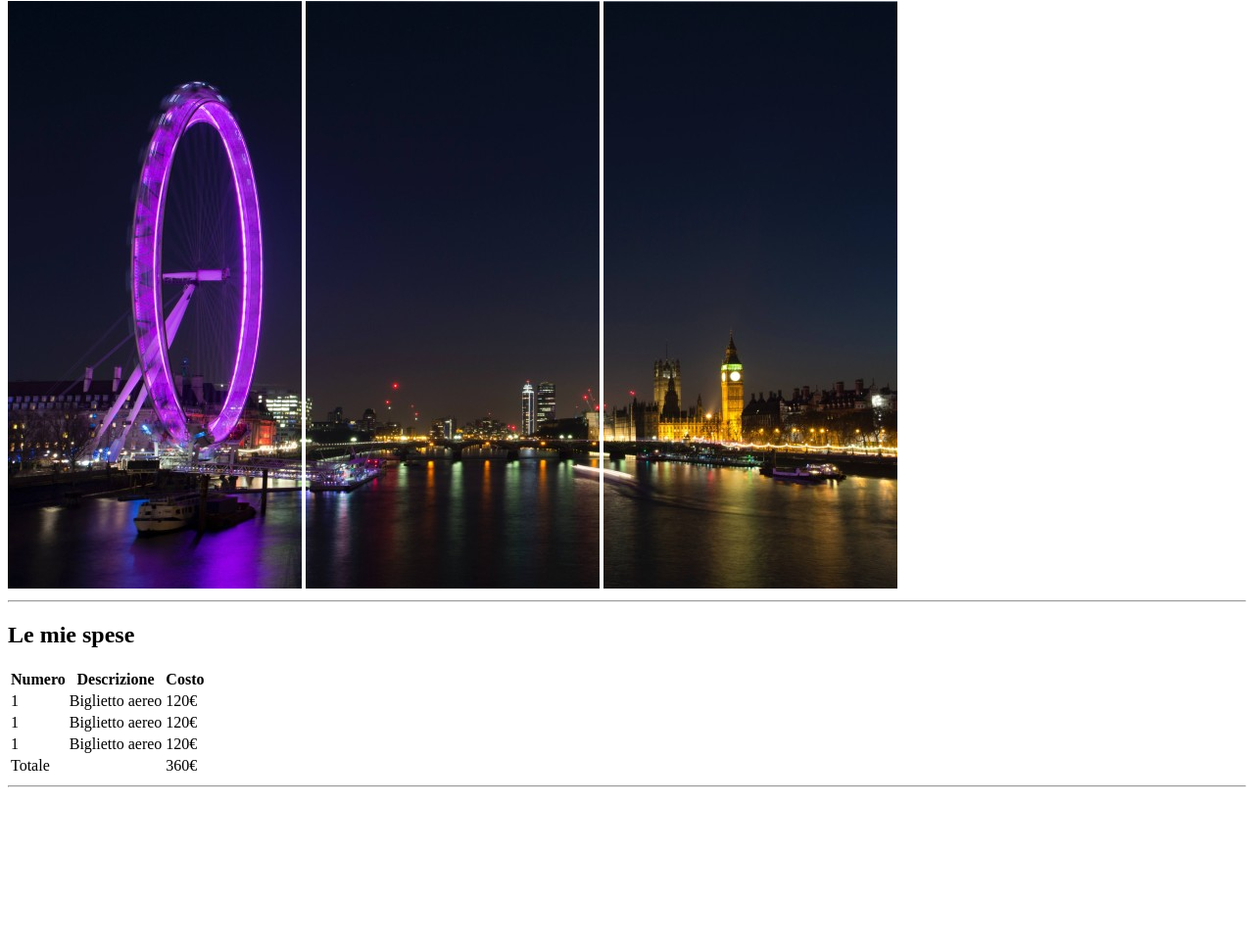
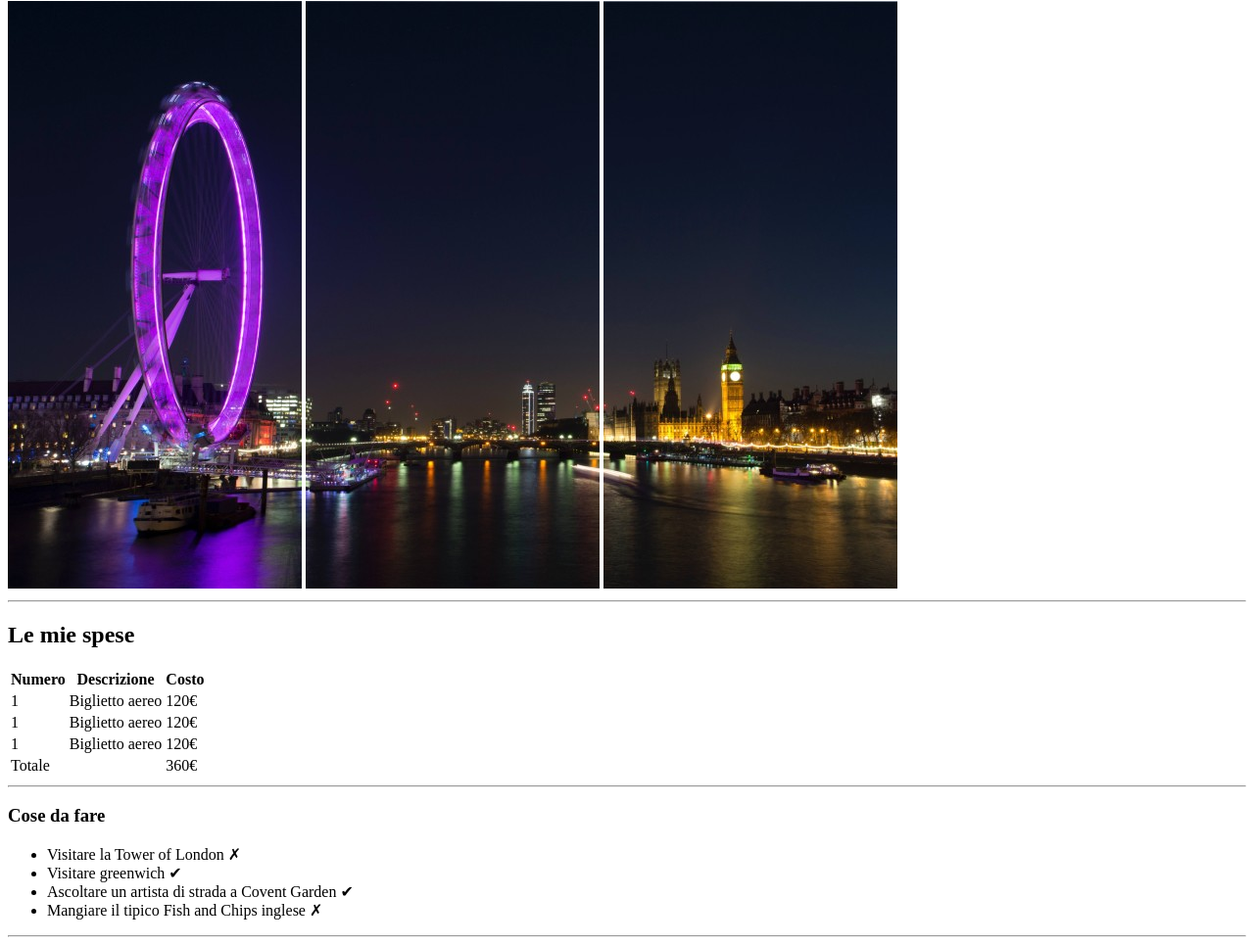
Before and after one commit to AndreaTorelli87/html-london-trip, a plain HTML site: page index.html in a window 1280 px wide. Shown: the part 79-1044 px from the top of the page at 98% size. Before the commit the page ends 891 px from the top, so only its background shows below. Drawn offline with Linux system fonts and the light colour scheme.

Commit message:
Fine seconda sezione

```diff
--- a/index.html
+++ b/index.html
@@ -59,7 +59,18 @@
             <hr/>
         </section>
         <!-- fine prima sezione main -->
-
+        <!-- inizio seconda sezione -->
+        <section>
+            <h3>Cose da fare</h3>
+            <ul>
+                <li>Visitare la Tower of London &#10007</li>
+                <li>Visitare greenwich &#10004</li>
+                <li>Ascoltare un artista di strada a Covent Garden &#10004</li>
+                <li>Mangiare il tipico Fish and Chips inglese &#10007</li>
+            </ul>
+            <hr/>
+        </section>
+        <!-- fine seconda sezione -->
 
 
 
```
